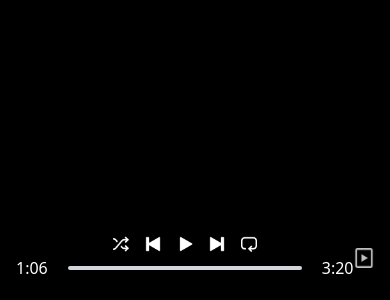
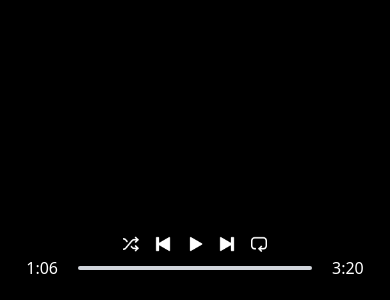
Before and after one commit to LONTSIPARFAIT/spotify-clone, a React (Vite) app: page / in a window 390 px wide. Shown: the part 544-844 px from the top of the page. Built offline with nearby package versions, Linux system fonts and the light colour scheme.

Commit message:
first commit

```diff
--- a/src/components/Player.jsx
+++ b/src/components/Player.jsx
@@ -47,8 +47,8 @@ const Player = () => {
           <p>3:20</p>
         </div>
       </div>
-      <div className="lg:flex items-center gap-2 opacity-75">
-        <img className="" src={assets.plays_icon} alt="" />
+      <div className="hidden lg:flex items-center gap-2 opacity-75">
+        <img className="w-4" src={assets.plays_icon} alt="" />
       </div>
     </div>
   );
```
